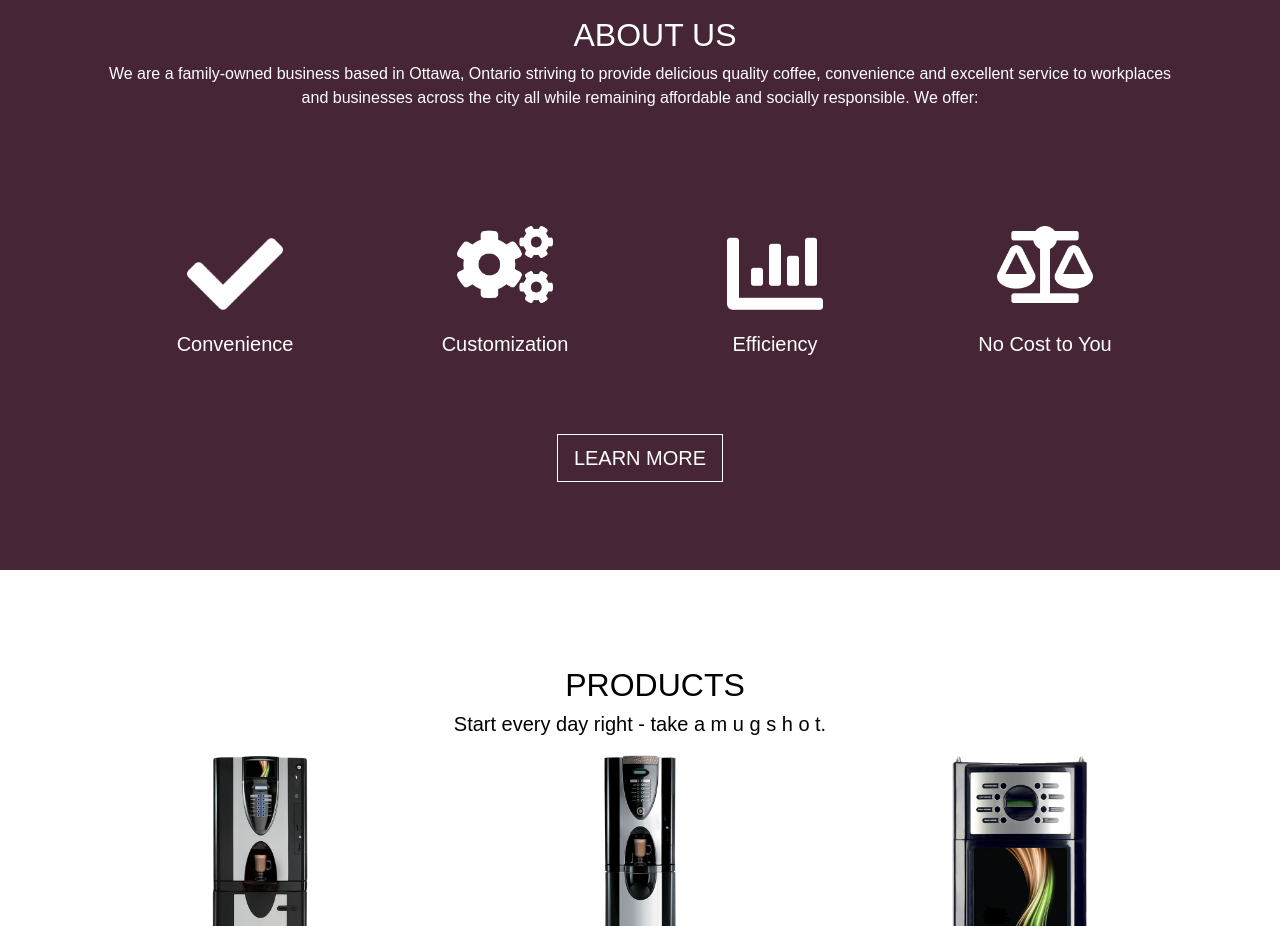
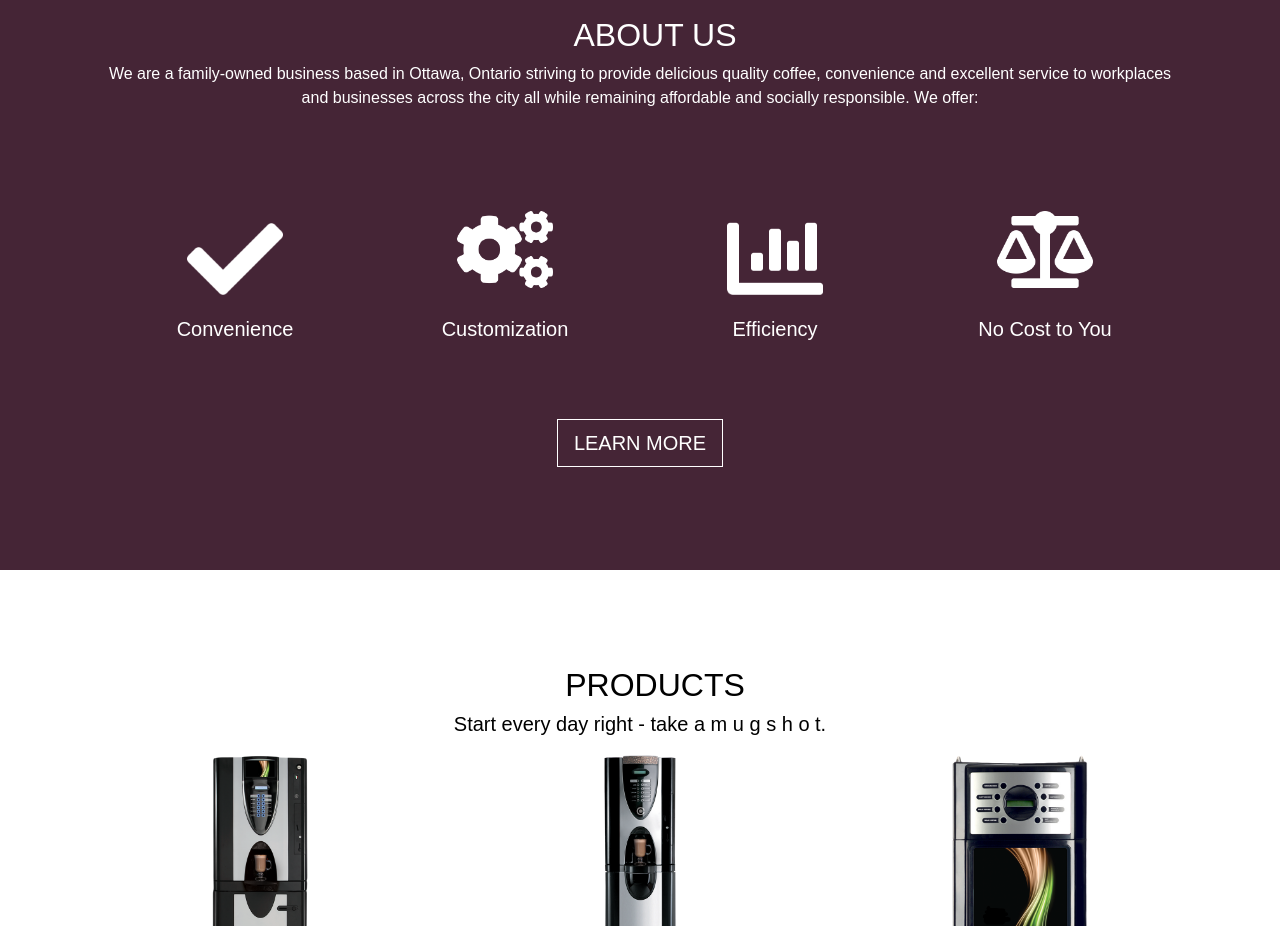
Before and after one commit to rturkdev/rturkdev.github.io, a plain HTML site: page index.html in a window 1280 px wide. Shown: the part 940-1866 px from the top of the page. Drawn offline with nearby package versions, Linux system fonts and the light colour scheme.

Commit message:
Fix about us padding

```diff
--- a/assets/main.css
+++ b/assets/main.css
@@ -13,7 +13,7 @@ body {
 }
 
 .about-icons {
-	padding-top: 100px;
+	padding-top: 85px;
 }
 
 .about h5 {
```
